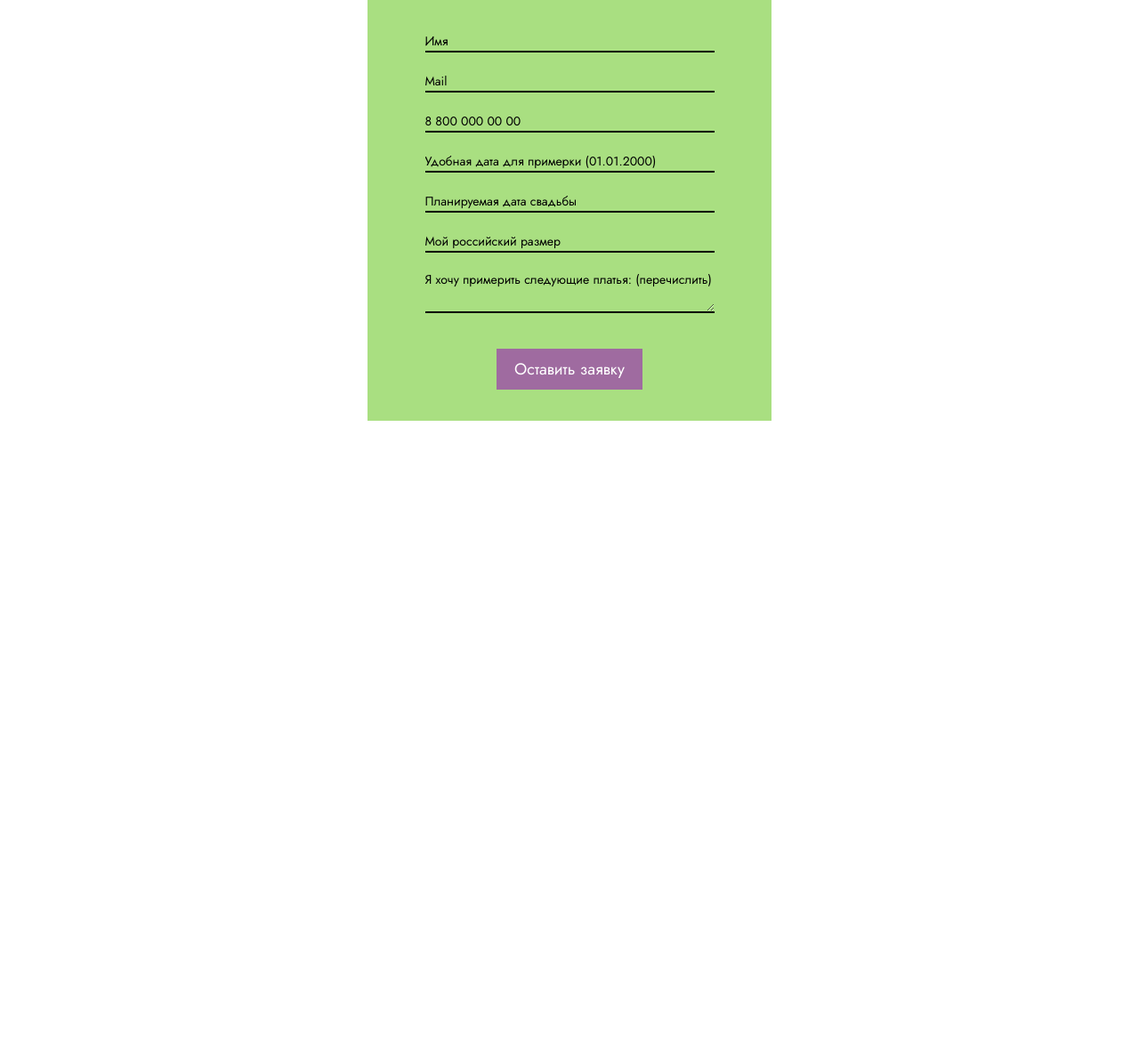
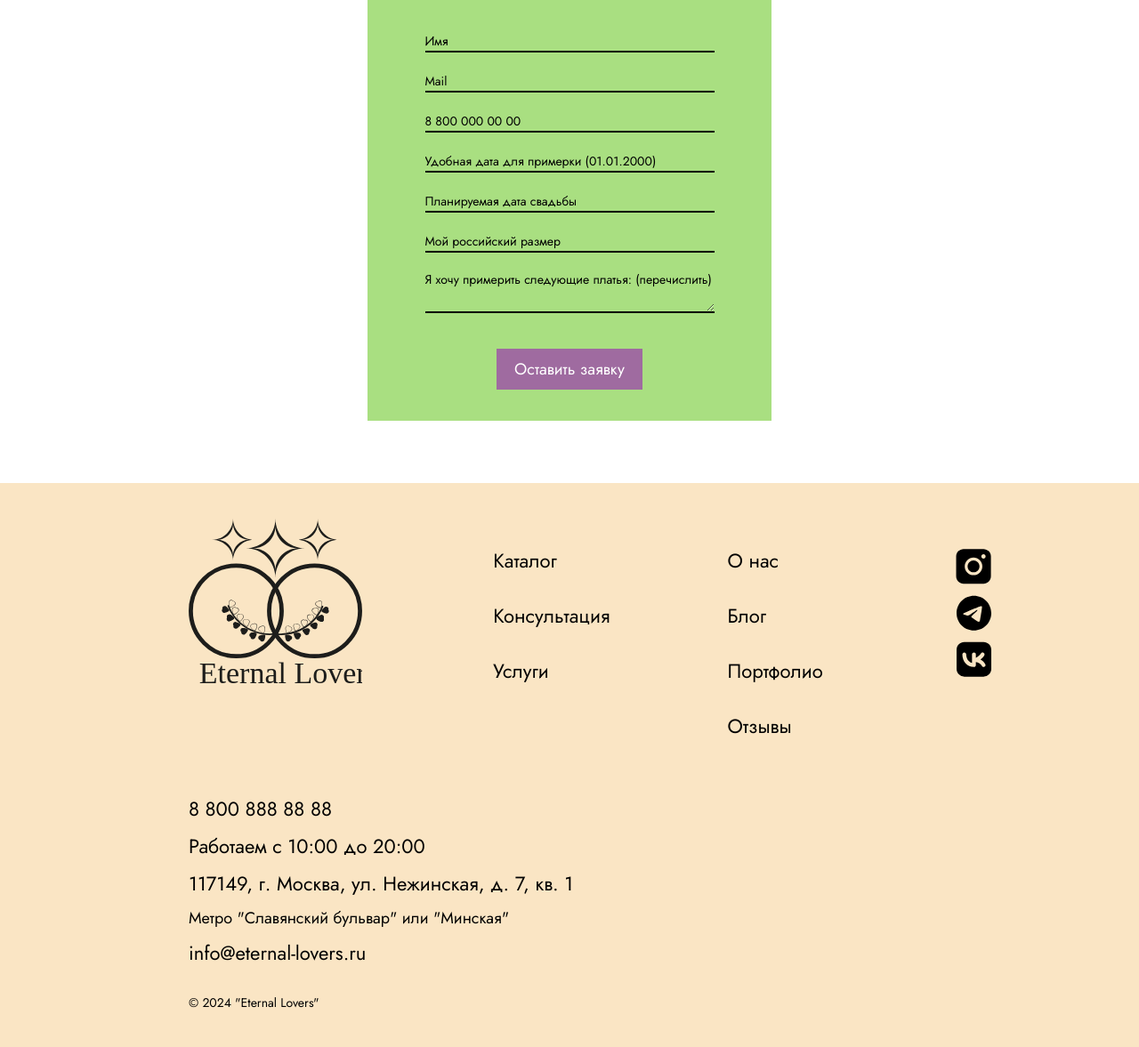
Before and after one commit to a9ata/eternal_lovers, a PHP site: page / in a window 1280 px wide; the page is wider, and only the part inside the window is pictured. Shown: the part 3661-4838 px from the top of that part at 89% size. Before the commit the page ends 4134 px from the top of that part, so only its background shows below. Run offline with PHP 8.4, Linux system fonts and the light colour scheme; some web fonts are replaced.

Commit message:
adding structure and styling to the footer section

```diff
--- a/index.html
+++ b/index.html
@@ -139,6 +139,41 @@
         <button type="submit" class="consultation__button">Оставить заявку</button>
       </form>
     </section>
+    <footer class="footer">
+      <div class="footer__container">
+        <div class="footer__logo">
+          <img src="../public/logo_E&L_title.svg" alt="Eternal Lovers">
+        </div>
+        <nav class="footer__nav">
+            <ul class="footer__nav-list">
+              <li class="footer__nav-item"><a href="catalog.html" class="footer__nav-link">Каталог</a></li>
+              <li class="footer__nav-item"><a href="#consultation" class="footer__nav-link">Консультация</a></li>
+              <li class="footer__nav-item"><a href="#services" class="footer__nav-link">Услуги</a></li>
+            </ul>
+            <ul class="footer__nav-list">
+              <li class="footer__nav-item"><a href="#about" class="footer__nav-link">О нас</a></li>
+              <li class="footer__nav-item"><a href="blog.html" class="footer__nav-link">Блог</a></li>
+              <li class="footer__nav-item"><a href="portfolio.html" class="footer__nav-link">Портфолио</a></li>
+              <li class="footer__nav-item"><a href="reviews.html" class="footer__nav-link">Отзывы</a></li>
+            </ul>
+        </nav>
+        <div class="footer__socials">
+          <a href="#" class="footer__social-link"><img src="../public/icon_social-media/streamline_instagram-solid.svg" alt="Instagram"></a>
+          <a href="#" class="footer__social-link"><img src="../public/icon_social-media/ic_baseline-telegram.svg" alt="Telegram"></a>
+          <a href="#" class="footer__social-link"><img src="../public/icon_social-media/mingcute_vkontakte-fill.svg" alt="VK"></a>
+        </div>
+        <div class="footer__contacts">
+          <p class="footer__contacts-phone">8 800 888 88 88</p>
+          <p class="footer__contacts-hours">Работаем с 10:00 до 20:00</p>
+          <p class="footer__contacts-address">117149, г. Москва, ул. Нежинская, д. 7, кв. 1</p>
+          <p class="footer__contacts-metro">Метро "Славянский бульвар" или "Минская"</p>
+          <p class="footer__contacts-email"><a href="mailto:info@eternal-lovers.ru">info@eternal-lovers.ru</a></p>
+        </div>
+        <div class="footer__copyright">
+          <p class="footer__copyright-text">© 2024 "Eternal Lovers"</p>
+        </div>
+      </div>
+    </footer>
     <script type="module" src="../main.js"></script>
   </body>
 </html>
--- a/style.css
+++ b/style.css
@@ -236,4 +236,86 @@
     background-color: #fff;
     color: #9F6BA0;
   }
+  .footer {
+    background-color: #FAE5C4;
+    padding: 40px 163px 40px 212px;
+    color: black;
+  }
+  .footer__container {
+    display: flex;
+    justify-content: space-between;
+    align-items: flex-start;
+    margin: 0 auto;
+    flex-wrap: wrap;
+  }
+  .footer__logo {
+    display: flex;
+    flex-direction: column;
+    align-items: center;
+    text-align: center;
+  }
+  .footer__logo img {
+    width: 195.13px;
+    height: 203.64px;
+  }
+  .footer__nav {
+    display: flex;
+    flex-wrap: wrap;
+    margin-top: 31px;
+  }
+  .footer__nav-list {
+    list-style: none;
+    padding: 0;
+    margin: 0 20px;
+  }
+  .footer__nav-list:first-child {
+    margin-right: 112px;
+  }
+  .footer__nav-item {
+    margin-bottom: 30px;
+  }
+  .footer__nav-link {
+    text-decoration: none;
+    color: black;
+    font-size: 22px;
+    transition: color 0.3s;
+  }
+  .footer__nav-link:hover {
+    color: #9F6BA0;
+  }
+  .footer__socials {
+    display: flex;
+    flex-direction: column;
+    margin-top: 31px;
+  }
+  .footer__socials-link {
+    margin-bottom: 20px;
+  }
+  .footer__contacts {
+    text-align: left;
+    margin-top: 31px;
+  }
+  .footer__contacts-phone, .footer__contacts-hours, .footer__contacts-address, .footer__contacts-metro, .footer__contacts-email {
+    margin-bottom: 10px;
+    font-size: 22px;
+  }
+  .footer__contacts-metro {
+    font-size: 18px;
+  }
+  .footer__contacts-email a {
+    color: black;
+    text-decoration: none;
+    transition: color 0.3s;
+  }
+  .footer__contacts-email a:hover {
+    color: #9F6BA0;
+  }
+  .footer__copyright {
+    text-align: left;
+    width: 100%;
+    margin-top: 20px;
+  }
+  .footer__copyright-text {
+    font-size: 14px;
+  }
 }/*# sourceMappingURL=style.css.map */
--- a/style.scss
+++ b/style.scss
@@ -284,4 +284,105 @@
         }
     }
 
+
+    .footer {
+        background-color: #FAE5C4;
+        padding: 40px 163px 40px 212px;
+        color: black;
+
+        &__container {
+            display: flex;
+            justify-content: space-between;
+            align-items: flex-start;
+            margin: 0 auto;
+            flex-wrap: wrap;
+        }
+
+        &__logo {
+            display: flex;
+            flex-direction: column;
+            align-items: center;
+            text-align: center;
+
+            img {
+                width: 195.13px;
+                height: 203.64px;
+            }
+        }
+
+        &__nav {
+            display: flex;
+            flex-wrap: wrap;
+            margin-top: 31px;
+            &-list {
+                list-style: none;
+                padding: 0;
+                margin: 0 20px;
+
+                &:first-child {
+                    margin-right: 112px;
+                }
+            }
+
+            &-item {
+                margin-bottom: 30px;
+            }
+
+            &-link {
+                text-decoration: none;
+                color: black;
+                font-size: 22px;
+                transition: color 0.3s;
+
+                &:hover {
+                    color: #9F6BA0;
+                }
+            }
+        }
+
+        &__socials {
+            display: flex;
+            flex-direction: column;
+            margin-top: 31px;
+            &-link {
+                margin-bottom: 20px;
+            }
+        }
+
+        &__contacts {
+            text-align: left;
+            margin-top: 31px;
+            &-phone,
+            &-hours,
+            &-address,
+            &-metro,
+            &-email {
+                margin-bottom: 10px;
+                font-size: 22px;
+            }
+            &-metro{
+                font-size: 18px;
+            }
+            &-email a {
+                color: black;
+                text-decoration: none;
+                transition: color 0.3s;
+
+                &:hover {
+                    color: #9F6BA0;
+                }
+            }
+        }
+
+        &__copyright {
+            text-align: left;
+            width: 100%;
+            margin-top: 20px;
+
+            &-text {
+                font-size: 14px;
+            }
+        }
+    }
+
 }
```
Also changed, not shown: public/icon_social-media/ic_baseline-telegram.svg (added), public/icon_social-media/mingcute_vkontakte-fill.svg (added), public/icon_social-media/streamline_instagram-solid.svg (added), 1 other file.
